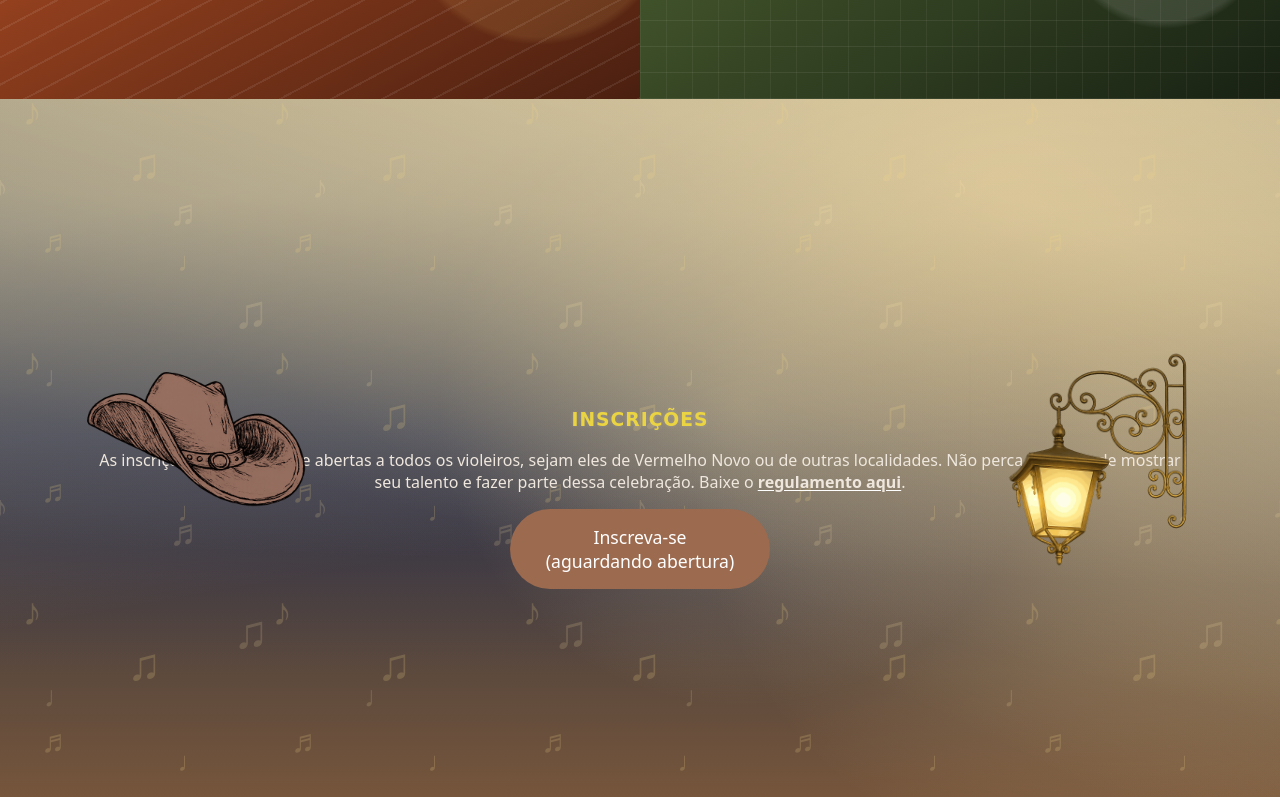
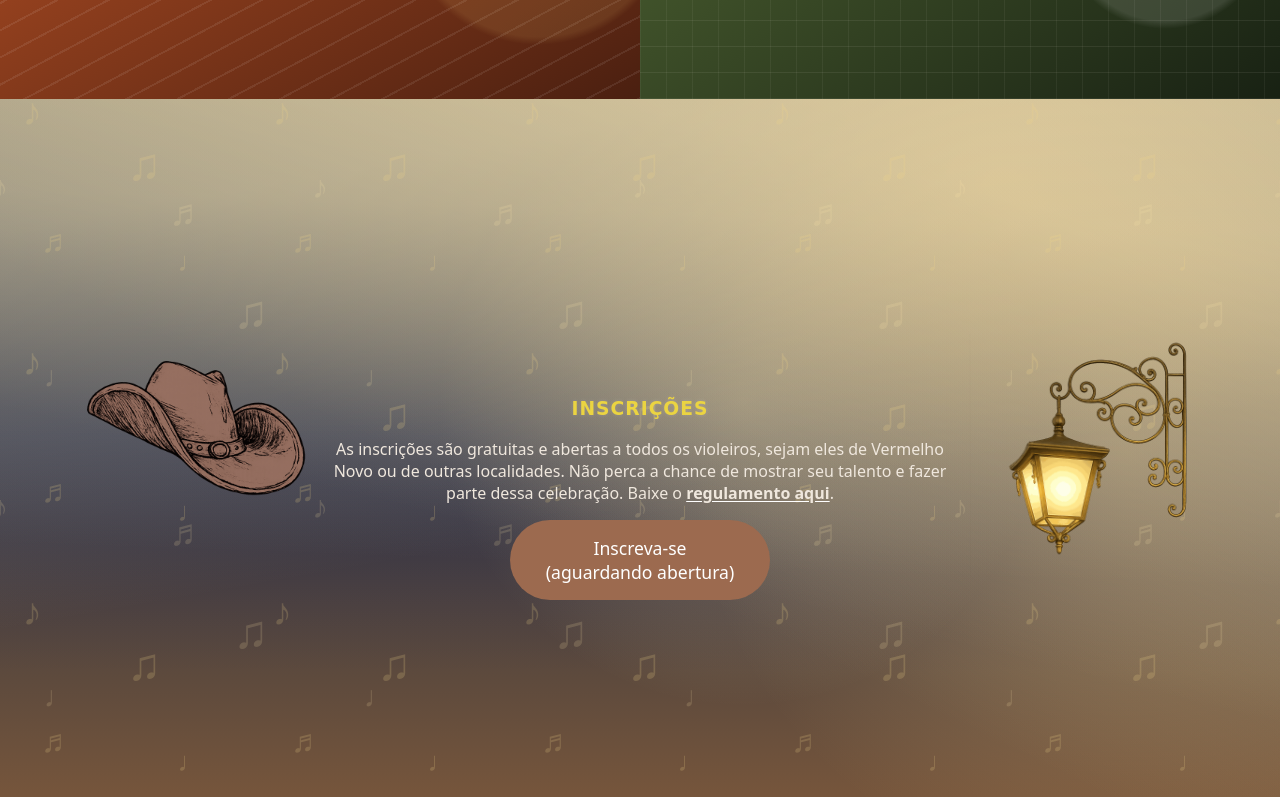
Before and after one commit to wsftecnico/obxia_dev, a plain HTML site: page index.html in a window 1280 px wide. Shown: the part 3101-3898 px from the top of the page. Drawn offline with Linux system fonts and the light colour scheme; a web font is replaced by a local one.

Commit message:
alteração alfa_3.3

```diff
--- a/style.css
+++ b/style.css
@@ -867,6 +867,7 @@ h3 {
 
 .inscricao .card {
   position: relative;
+  padding-inline: clamp(180px, 20vw, 240px);
 }
 
 .inscricao .inscricao-ilustracao {
@@ -892,6 +893,13 @@ h3 {
   width: 100%;
   height: auto;
   display: block;
+}
+
+.inscricao .card h3,
+.inscricao .card p,
+.inscricao .card .cta-button {
+  max-width: 44rem;
+  margin-inline: auto;
 }
 
 .inscricao .cta-button {
@@ -1108,6 +1116,7 @@ h3 {
     display: flex;
     flex-direction: column;
     align-items: center;
+    padding-inline: 0;
   }
 
   .fundamental-figure.foto-nene img {
```
